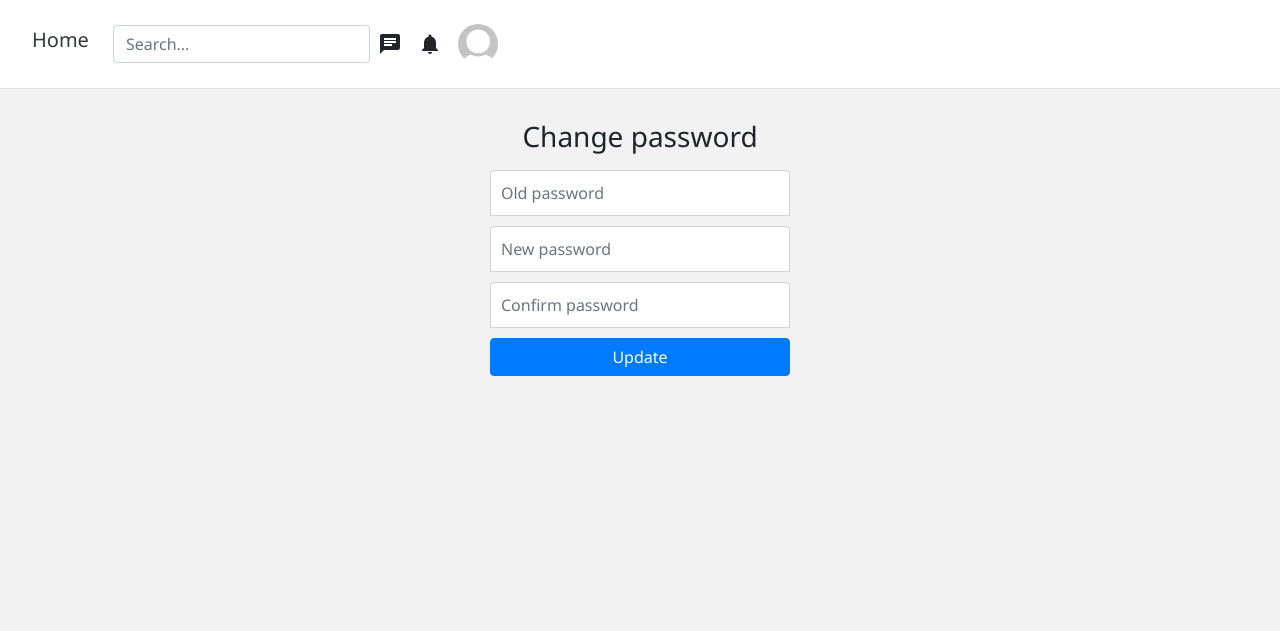
After one commit to dawdom34/PragmaChat, a Django app: page /password_change/ in a window 1280 px wide. The commit adds this page. Shown: the top 631 px of the page. Run offline with Django 3.2, Linux system fonts and the light colour scheme; the visitor is signed in with stand-in values (Sample User, id 1); some libraries are stand-ins or nearby versions.

Commit message:
Added password change functionality

```diff
--- a/PragmaChat/settings.py
+++ b/PragmaChat/settings.py
@@ -26,6 +26,10 @@ SECRET_KEY = '=ol67lja6yh13ev#u$lzg2l0k93(^$)rmdkn2@0fc&8^kn=$on'
 DEBUG = True
 
 ALLOWED_HOSTS = []
+
+# Development only!
+if DEBUG:
+    EMAIL_BACKEND = 'django.core.mail.backends.console.EmailBackend'
 
 AUTH_USER_MODEL = 'users.Account'
 
--- a/PragmaChat/urls.py
+++ b/PragmaChat/urls.py
@@ -17,6 +17,7 @@ from django.contrib import admin
 from django.urls import path
 from django.conf import settings
 from django.conf.urls.static import static
+from django.contrib.auth import views as auth_views
 
 from personal.views import home_screen_view
 
@@ -31,6 +32,12 @@ urlpatterns = [
     path('login/', login_view, name='login'),
     # Logout user
     path('logout/', logout_view, name='logout'),
+    # Password change
+    path('password_change/', auth_views.PasswordChangeView.as_view(template_name='password_reset/password_change.html'),
+        name='password_change'),
+    path('password_change/done/', auth_views.PasswordChangeDoneView.as_view(template_name='password_reset/password_change_done.html'),
+        name='password_change_done'),
+
 ]
 if settings.DEBUG:
     urlpatterns += static(settings.STATIC_URL, document_root=settings.STATIC_ROOT)
--- /dev/null
+++ b/templates/password_reset/password_change.html
@@ -0,0 +1,51 @@
+{% extends 'base.html' %}
+
+{% block content %}
+<style type="text/css">
+  .form-signin {
+    width: 100%;
+    max-width: 330px;
+    padding: 15px;
+    margin: auto;
+  }
+  .form-signin .checkbox {
+    font-weight: 400;
+  }
+  .form-signin .form-control {
+    position: relative;
+    box-sizing: border-box;
+    height: auto;
+    padding: 10px;
+    font-size: 16px;
+  }
+  .form-signin .form-control:focus {
+    z-index: 2;
+  }
+  .form-signin input[type="password"] {
+    margin-bottom: 10px;
+    border-bottom-right-radius: 0;
+    border-bottom-left-radius: 0;
+  }
+  .h3{
+    text-align: center;
+  }
+</style>
+
+
+<form id="id_password_change_form" method="POST" class="form-signin">{% csrf_token %}
+  <h1 class="h3 mb-3 font-weight-normal">Change password</h1>
+    <input name="old_password" class="form-control" placeholder="Old password" type="password" id="id_old_password" required="true">
+    <input name="new_password1" class="form-control" placeholder="New password" type="password" id="id_new_password1" required="true">
+    <input name="new_password2" class="form-control" placeholder="Confirm password" type="password" id="id_new_password2" required="true">
+
+    {% for field in form %}
+      {% for error in field.errors %}
+        <p style="color: red">{{ error }}</p>
+      {% endfor %}
+    {% endfor %}
+
+  <button id="id_submit_btn" class="btn btn-md btn-primary w-100" type="submit">Update</button>
+</form>
+
+
+{% endblock %}
--- a/users/templates/users/login.html
+++ b/users/templates/users/login.html
@@ -57,7 +57,7 @@
 				</form>
 
 				<div class="d-flex flex-column my-4">
-					<a class="m-auto" href="#">Reset password</a>
+					<a class="m-auto" href="{% url 'password_reset' %}">Reset password</a>
 				</div>
 		  </div>
 		</div>
```
Also changed, not shown: templates/password_reset/password_change_done.html (added, +11 -0 lines).
